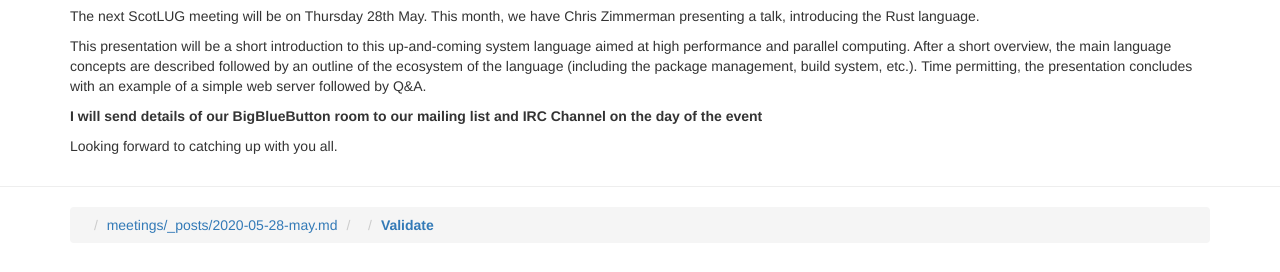
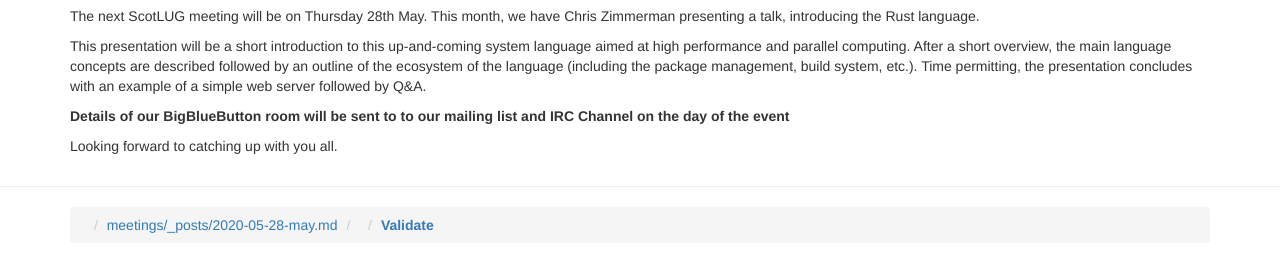
Before and after one commit to ScotLUG/scotlug.github.io, a Jekyll site: the page built from meetings/_posts/2020-05-28-may.md, in a window 1280 px wide. Shown: the part 206-478 px from the top of the page. Built offline with Jekyll 4.4.1, drawn with Linux system fonts in a browser that asks for light colours; nearby versions of some CDN libraries; library files that are not in the unit come from our copies.

```diff
--- a/meetings/_posts/2020-05-28-may.md
+++ b/meetings/_posts/2020-05-28-may.md
@@ -6,6 +6,6 @@
 
 This presentation will be a short introduction to this up-and-coming system language aimed at high performance and parallel computing. After a short overview, the main language concepts are described followed by an outline of the ecosystem of the language (including the package management, build system, etc.). Time permitting, the presentation concludes with an example of a simple web server followed by Q&A.
 
-<strong>I will send details of our BigBlueButton room to our mailing list and IRC Channel on the day of the event</strong>
+<strong>Details of our BigBlueButton room will be sent to to our mailing list and IRC Channel on the day of the event</strong>
 
 Looking forward to catching up with you all.
```
